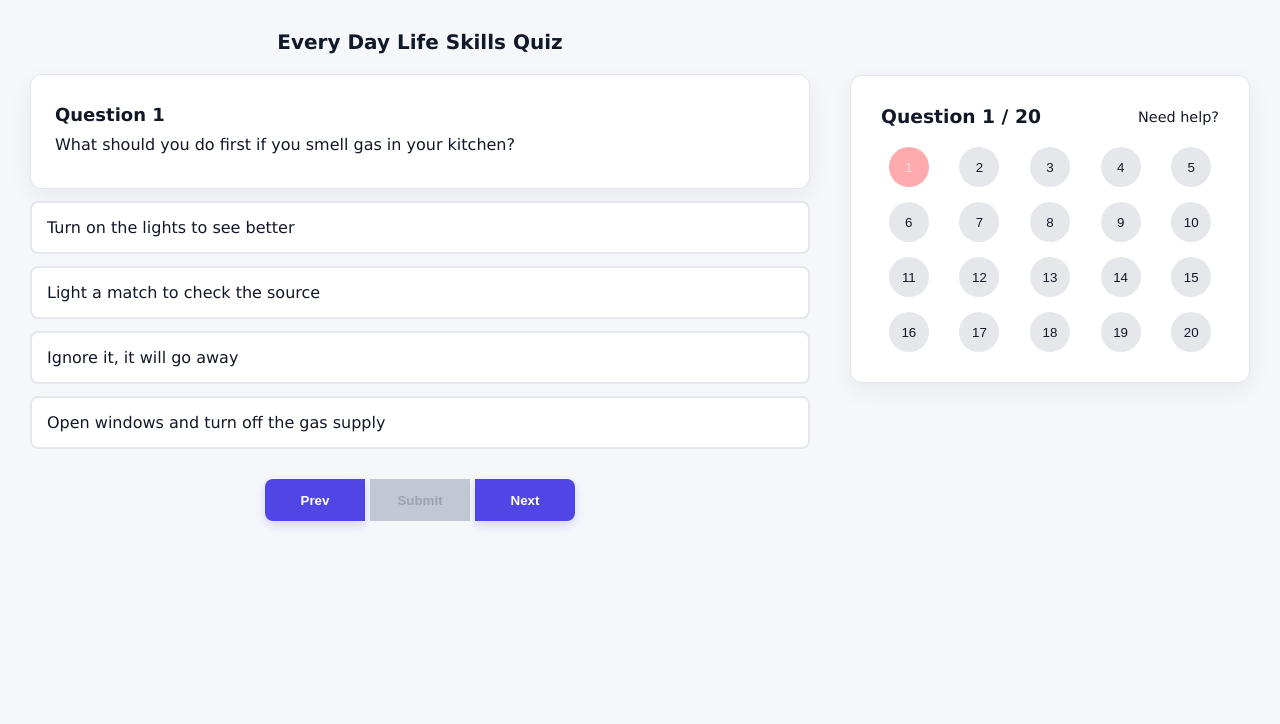
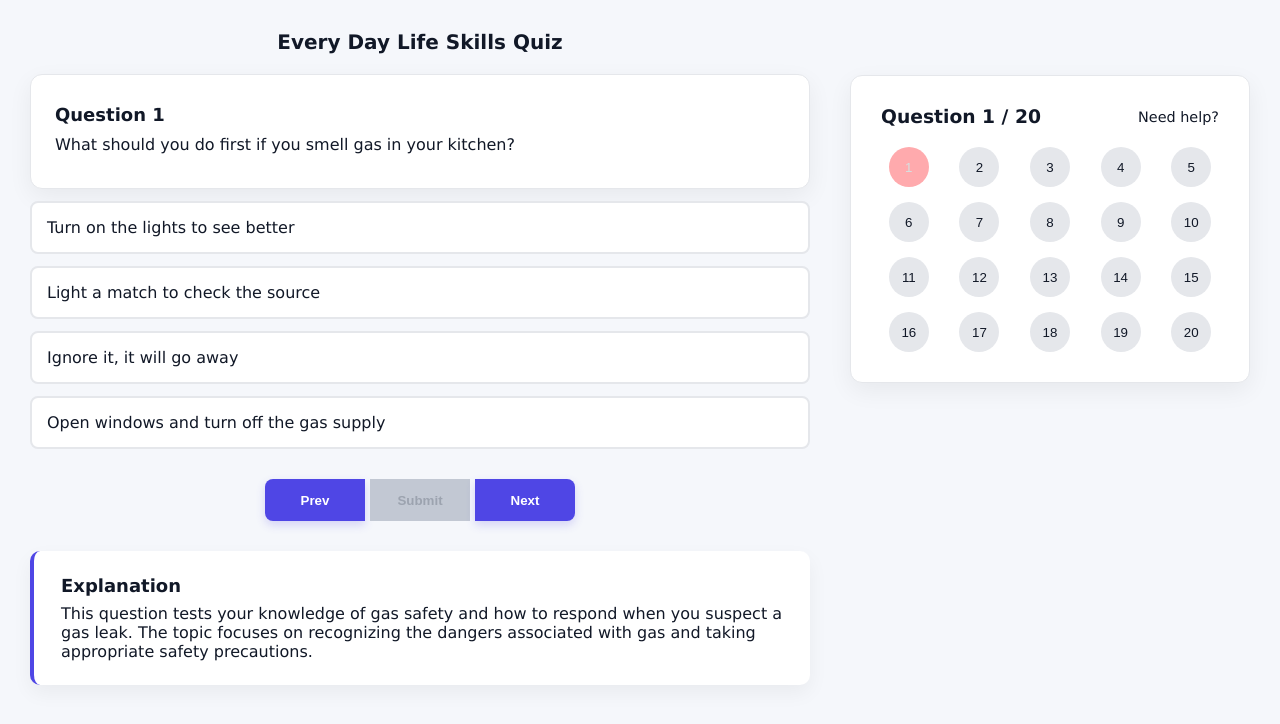
Before and after one commit to duku79edea/Quiz-app, a React (Vite) app: page / in a window 1280 px wide. Shown: the top 724 px of the page. Built offline with nearby package versions, Linux system fonts and the light colour scheme.

Commit message:
fix: display the explanation of the current question

```diff
--- a/src/App.jsx
+++ b/src/App.jsx
@@ -84,13 +84,11 @@ export default function App() {
           isSubmitted={!!submittedAnswers[currentIndex]}
           isLastQuestion={currentIndex === quizData.length - 1}
           onFinish={() => setIsFinished(true)}
-/>
+        />
 
-        <Explanation
-          currentIndex={currentIndex}
-          question={quizData[currentIndex]}
-          isSubmitted={!!submittedAnswers[currentIndex]}
-        />
+      <Explanation
+        currentIndex={currentIndex}
+      />
 
       </div>
 
--- a/src/components/Explanation.jsx
+++ b/src/components/Explanation.jsx
@@ -1,12 +1,10 @@
-import quizData from '../data/quizData'
+import quizData from '../data/quizData';
 
-export default function Explanation({ currentIndex, isSubmitted}){
-
-    if (!isSubmitted) return null;
-    return (
-        <div className='explanation'>
-            <h3>Explanation</h3>
-            <p>{quizData[currentIndex].explanation}</p>
-        </div>
-    )
+export default function Explanation({ currentIndex }) {
+  return (
+    <div className="explanation">
+      <h3>Explanation</h3>
+      <p>{quizData[currentIndex].explanation}</p>
+    </div>
+  );
 }
--- a/src/data/quizData.js
+++ b/src/data/quizData.js
@@ -1,4 +1,4 @@
- export const quizData = [
+export const quizData = [
   {
     question: "What should you do first if you smell gas in your kitchen?",
     options: [
@@ -7,10 +7,12 @@
       "Ignore it, it will go away",
       "Open windows and turn off the gas supply",
     ],
+
     correctAnswer: "Open windows and turn off the gas supply",
     explanation:
-      "Gas leaks are dangerous and flammable. You should never use an open flame or electrical switch near a suspected leak. Open windows for ventilation and shut off the gas supply immediately, then leave the area.",
+      "This question tests your knowledge of gas safety and how to respond when you suspect a gas leak. The topic focuses on recognizing the dangers associated with gas and taking appropriate safety precautions.",
   },
+
   {
     question: "Which of these is the best way to save money each month?",
     options: [
@@ -19,225 +21,307 @@
       "Only save during holidays",
       "Borrow money to invest",
     ],
+
     correctAnswer: "Set a budget and save a fixed amount first",
     explanation:
-      "Paying yourself first (saving before spending) is a well-known personal finance strategy that ensures consistent saving instead of relying on leftover money at month end.",
+      "This question tests your understanding of personal budgeting and saving. The topic focuses on developing consistent financial habits and planning how money is used each month.",
   },
+
   {
     question: "What is the recommended action when your car's engine overheats?",
+
     options: [
       "Keep driving until you reach home",
       "Pour cold water directly on the engine",
       "Pull over safely and let the engine cool down",
       "Turn off the radiator fan",
     ],
+
     correctAnswer: "Pull over safely and let the engine cool down",
+
     explanation:
-      "Continuing to drive an overheating car can cause serious engine damage. Pouring cold water on a hot engine can crack it. The safest option is to stop, turn off the engine, and let it cool before checking coolant levels.",
+      "This question tests your knowledge of vehicle safety and engine overheating. The topic focuses on recognizing an overheating engine and understanding the precautions that should be taken to prevent further problems.",
   },
+
   {
     question: "What is the standard advice for staying hydrated during exercise?",
+
     options: [
       "Drink water only after finishing",
       "Avoid drinking water while exercising",
       "Drink water before, during, and after exercise",
       "Drink soda instead of water",
     ],
+
     correctAnswer: "Drink water before, during, and after exercise",
+
     explanation:
-      "Staying hydrated throughout physical activity helps regulate body temperature and maintain performance. Waiting until after exercise to hydrate can lead to dehydration and reduced performance.",
+      "This question tests your understanding of hydration during physical activity. The topic focuses on the importance of maintaining adequate fluid levels before, during, and after exercise.",
   },
+
   {
     question: "When crossing a road without traffic lights, what should you do?",
+
     options: [
       "Cross quickly without looking",
       "Look both ways and cross when it is safe",
       "Run across as fast as possible",
       "Wait for someone else to cross first",
     ],
+
     correctAnswer: "Look both ways and cross when it is safe",
+
     explanation:
-      "Basic road safety requires checking both directions for oncoming traffic and crossing only when it is clearly safe to do so, rather than relying on speed or other pedestrians.",
+      "This question tests your knowledge of basic pedestrian road safety. The topic focuses on observing traffic, checking both directions, and identifying a safe opportunity to cross a road.",
   },
+
   {
     question: "What is the primary purpose of a CV (curriculum vitae) or resume?",
+
     options: [
       "To list your favorite hobbies only",
       "To summarize your skills, education, and experience for employers",
       "To request a loan from a bank",
       "To apply for a passport",
     ],
-    correctAnswer: "To summarize your skills, education, and experience for employers",
+
+    correctAnswer:
+      "To summarize your skills, education, and experience for employers",
+
     explanation:
-      "A CV or resume is a professional document used to present your qualifications, work history, and skills to potential employers when applying for a job.",
+      "This question tests your understanding of CVs and resumes. The topic focuses on how people present their education, skills, qualifications, and work experience when seeking employment.",
   },
+
   {
     question: "What should you do if you receive an email asking for your bank password?",
+
     options: [
       "Do not respond; it is likely a phishing attempt",
       "Reply with your password immediately",
       "Click any link in the email to verify",
       "Forward it to all your contacts",
     ],
+
     correctAnswer: "Do not respond; it is likely a phishing attempt",
+
     explanation:
-      "Legitimate banks never ask for passwords via email. Such messages are typically phishing scams designed to steal personal information, and should be reported or deleted rather than acted on.",
+      "This question tests your knowledge of online security and phishing. The topic focuses on recognizing suspicious messages and protecting sensitive personal information such as passwords.",
   },
+
   {
     question: "What is a healthy way to manage stress in daily life?",
+
     options: [
       "Avoid sleeping to get more work done",
       "Bottle up emotions and avoid talking about them",
       "Exercise, rest, and talk to someone you trust",
       "Skip meals to save time",
     ],
+
     correctAnswer: "Exercise, rest, and talk to someone you trust",
+
     explanation:
-      "Regular physical activity, adequate sleep, and social support are widely recommended strategies for managing stress effectively and maintaining mental well-being.",
+      "This question tests your understanding of healthy approaches to managing everyday stress. The topic focuses on maintaining balance through rest, physical activity, and supportive social connections.",
   },
+
   {
     question: "If a fire starts in a pan while cooking, what is the safest response?",
+
     options: [
       "Pour water on it",
       "Carry the pan outside while it burns",
       "Fan it to reduce the flames",
       "Cover it with a lid to cut off oxygen",
     ],
+
     correctAnswer: "Cover it with a lid to cut off oxygen",
+
     explanation:
-      "Water can cause a grease fire to spread rapidly by splattering burning oil. Covering the pan with a lid cuts off the oxygen supply and safely smothers the flame.",
+      "This question tests your knowledge of kitchen fire safety. The topic focuses on understanding how cooking fires can behave and which safety principles are important when dealing with a fire involving cooking oil or food.",
   },
+
   {
     question: "What does it mean to have an emergency fund?",
+
     options: [
       "Money saved specifically for unexpected expenses",
       "Money set aside for planned vacations",
       "A loan taken from a friend",
       "Money spent on entertainment",
     ],
+
     correctAnswer: "Money saved specifically for unexpected expenses",
+
     explanation:
-      "An emergency fund is savings kept aside to cover unplanned costs such as medical bills, car repairs, or sudden job loss, helping people avoid debt during difficult times.",
+      "This question tests your understanding of emergency funds and personal financial planning. The topic focuses on preparing financially for unexpected costs and situations that may require extra money.",
   },
+
   {
     question: "What is the correct way to store leftover cooked food safely?",
+
     options: [
       "Refrigerate it within about two hours of cooking",
       "Leave it at room temperature overnight",
       "Store it in an open container on the counter",
       "Reheat it only once a week",
     ],
+
     correctAnswer: "Refrigerate it within about two hours of cooking",
+
     explanation:
-      "Bacteria grow rapidly on food left at room temperature. Refrigerating leftovers promptly (generally within two hours) slows bacterial growth and reduces the risk of foodborne illness.",
+      "This question tests your knowledge of food safety and proper storage of cooked food. The topic focuses on preventing bacterial growth and reducing the risk of foodborne illness.",
   },
+
   {
     question: "What should you check before signing a rental agreement?",
+
     options: [
       "Only the monthly rent amount",
       "Nothing, just sign quickly",
       "The terms, deposit, duration, and responsibilities in the contract",
       "The landlord's personal opinions",
     ],
-    correctAnswer: "The terms, deposit, duration, and responsibilities in the contract",
+
+    correctAnswer:
+      "The terms, deposit, duration, and responsibilities in the contract",
+
     explanation:
-      "Rental agreements are legally binding. It is important to review all terms, including deposit rules, lease duration, and maintenance responsibilities, before signing to avoid future disputes.",
+      "This question tests your understanding of rental agreements and contracts. The topic focuses on knowing the important terms, responsibilities, costs, and conditions involved before entering a rental arrangement.",
   },
+
   {
     question: "Why is it important to back up important files regularly?",
+
     options: [
       "To make your device slower",
       "It is not necessary if you have a password",
       "Only businesses need to back up files",
       "To protect against data loss from device failure or accidents",
     ],
-    correctAnswer: "To protect against data loss from device failure or accidents",
+
+    correctAnswer:
+      "To protect against data loss from device failure or accidents",
+
     explanation:
-      "Devices can fail, get lost, or be damaged unexpectedly. Regular backups ensure that important documents, photos, and data are not permanently lost in such situations.",
+      "This question tests your understanding of data protection and backups. The topic focuses on protecting important information from being permanently lost because of device failure, damage, accidents, or other unexpected events.",
   },
+
   {
     question: "What is the recommended first step in basic first aid for a minor cut?",
+
     options: [
       "Ignore it and continue activities",
       "Cover it with soil to stop bleeding",
       "Wait several hours before treating it",
       "Apply pressure and clean the wound",
     ],
+
     correctAnswer: "Apply pressure and clean the wound",
+
     explanation:
-      "For minor cuts, applying gentle pressure helps stop bleeding, and cleaning the wound reduces the risk of infection before covering it with a clean bandage.",
+      "This question tests your knowledge of basic first aid for minor cuts. The topic focuses on the initial care of a small wound, including controlling bleeding and keeping the affected area clean.",
   },
+
   {
     question: "What is a reasonable habit when using social media?",
+
     options: [
       "Share your home address publicly",
       "Accept every friend or follow request without checking",
       "Be mindful of what personal information you share",
       "Post your location in real time everywhere you go",
     ],
+
     correctAnswer: "Be mindful of what personal information you share",
+
     explanation:
-      "Oversharing personal information online, such as your location or address, can expose you to privacy and safety risks. Being cautious about what you post helps protect your personal security.",
+      "This question tests your understanding of privacy and personal safety on social media. The topic focuses on being aware of the information shared online and the potential risks of exposing personal details.",
   },
+
   {
-    question: "What should you do before making a large purchase, like a phone or laptop?",
+    question:
+      "What should you do before making a large purchase, like a phone or laptop?",
+
     options: [
       "Compare prices, reviews, and features from different sources",
       "Buy the first one you see",
       "Only trust the seller's description",
       "Avoid checking the warranty",
     ],
-    correctAnswer: "Compare prices, reviews, and features from different sources",
+
+    correctAnswer:
+      "Compare prices, reviews, and features from different sources",
+
     explanation:
-      "Comparing prices, reading reviews, and checking specifications from multiple sources helps you make an informed decision and avoid overpaying or buying a product that does not meet your needs.",
+      "This question tests your understanding of informed purchasing decisions. The topic focuses on researching products, comparing important information, and evaluating different options before making a major purchase.",
   },
+
   {
-    question: "What is the purpose of wearing a seatbelt while driving or riding in a car?",
+    question:
+      "What is the purpose of wearing a seatbelt while driving or riding in a car?",
+
     options: [
       "It is just a legal formality with no real benefit",
       "It reduces the risk of serious injury in an accident",
       "It makes the car go faster",
       "It is only needed on long trips",
     ],
+
     correctAnswer: "It reduces the risk of serious injury in an accident",
+
     explanation:
-      "Seatbelts are designed to keep passengers securely in place during sudden stops or collisions, significantly reducing the risk of serious injury or death in accidents.",
+      "This question tests your understanding of vehicle occupant safety. The topic focuses on the purpose of seatbelts and how safety restraints are used to protect people inside vehicles.",
   },
+
   {
-    question: "What is a good practice when creating passwords for online accounts?",
+    question:
+      "What is a good practice when creating passwords for online accounts?",
+
     options: [
       "Use the same simple password for every account",
       "Use your name and birth date",
       "Share your password with friends for backup",
       "Use a unique, strong password for each account",
     ],
+
     correctAnswer: "Use a unique, strong password for each account",
+
     explanation:
-      "Using unique, complex passwords for each account limits the damage if one account is compromised, since attackers cannot reuse that password to access your other accounts.",
+      "This question tests your knowledge of password security. The topic focuses on creating secure passwords and using good account-security practices to protect online accounts.",
   },
+
   {
     question: "What should you do if you feel too tired or unwell to drive?",
+
     options: [
       "Drive slowly and carefully anyway",
       "Drink coffee and continue driving",
       "Avoid driving and find an alternative, or rest first",
       "Open the window for fresh air and keep driving long distances",
     ],
+
     correctAnswer: "Avoid driving and find an alternative, or rest first",
+
     explanation:
-      "Driving while fatigued or unwell impairs reaction time and judgment, increasing the risk of accidents. It is safest to rest, ask someone else to drive, or use alternative transportation.",
+      "This question tests your understanding of safe driving and the effects of fatigue or illness on driving. The topic focuses on recognizing when a person's physical condition may make driving unsafe.",
   },
+
   {
-    question: "Why is it important to read the terms and conditions before agreeing to an app or service?",
+    question:
+      "Why is it important to read the terms and conditions before agreeing to an app or service?",
+
     options: [
       "To understand how your data will be used and what you're agreeing to",
       "It is a waste of time and never matters",
       "Only lawyers need to read them",
       "They are always the same for every app",
     ],
-    correctAnswer: "To understand how your data will be used and what you're agreeing to",
+
+    correctAnswer:
+      "To understand how your data will be used and what you're agreeing to",
+
     explanation:
-      "Terms and conditions outline how a company collects, uses, and shares your data, along with your rights and obligations. Reviewing them helps you make informed choices about privacy and usage.",
+      "This question tests your understanding of terms and conditions when using digital services. The topic focuses on knowing what you are agreeing to and understanding the rules, responsibilities, and information practices associated with a service.",
   },
 ];
 
```
